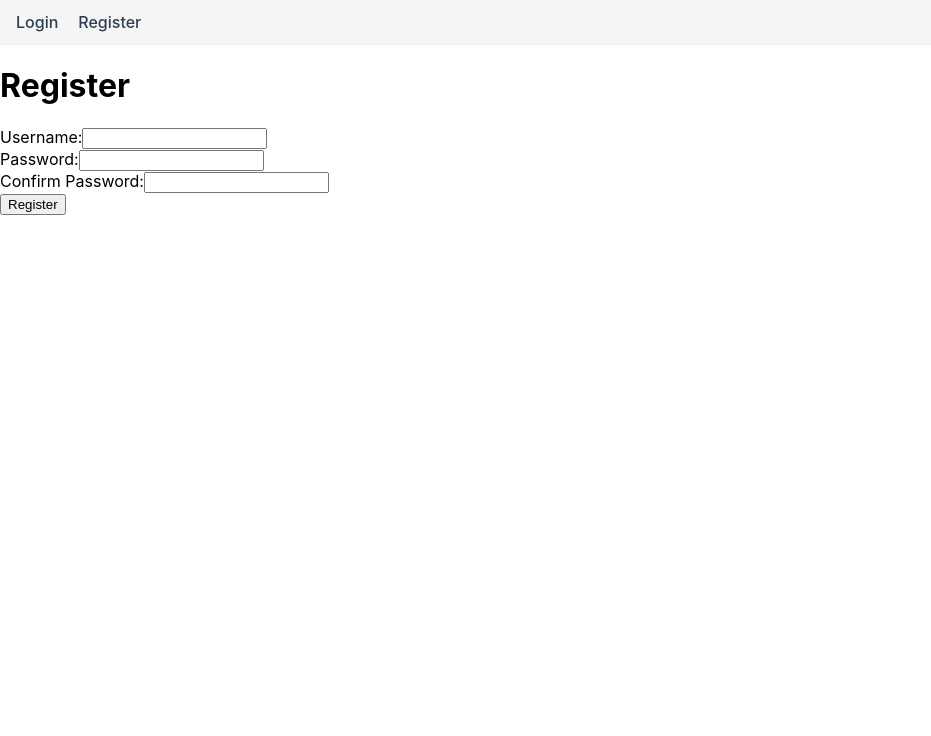
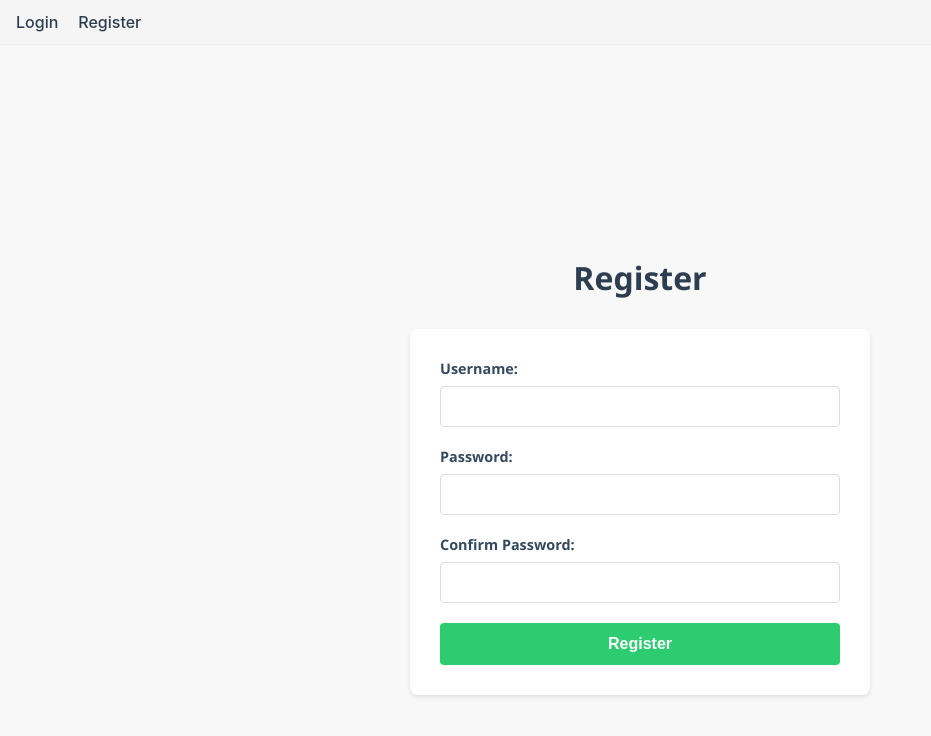
Before and after one commit to Daniel-231/maseixame, a React (Create React App) app in the folder client/: page /register in a window 1280 px wide. Shown: the top 736 px of the page, without its empty margins (0-931 px from the left). Built offline with nearby package versions, Linux system fonts and the light colour scheme; no server answers.

Commit message:
More UI!

```diff
--- a/client/src/screens/LoginScreen.tsx
+++ b/client/src/screens/LoginScreen.tsx
@@ -2,6 +2,7 @@ import React, {useContext, useState} from "react";
 import { useNavigate } from "react-router-dom";
 import axios, { AxiosError } from "axios";
 import { ErrorContext } from '../controllers/CustomErrorHandler';
+import '../styles/loginpage.css'; // Import the CSS file
 
 const LoginScreen: React.FC = () => {
     const [username, setUsername] = useState<string>("");
@@ -13,7 +14,7 @@ const LoginScreen: React.FC = () => {
     const errorContext = useContext(ErrorContext);
 
     if (!errorContext) {
-        throw new Error("HomeScreen must be used within a CustomErrorHandler");
+        throw new Error("LoginScreen must be used within a CustomErrorHandler");
     }
 
     const { setError } = errorContext;
@@ -40,24 +41,30 @@ const LoginScreen: React.FC = () => {
     };
 
     return (
-        <div>
-            <h2>Login</h2>
-            <form onSubmit={handleSubmit}>
+        <div className="login-screen">
+            <h2 className="login-title">Login</h2>
+            <form className="login-form" onSubmit={handleSubmit}>
+                <div className="form-group">
                     <input
+                        className="form-input"
                         type="text"
                         value={username}
                         onChange={(e) => setUsername(e.target.value)}
                         placeholder="Username"
                         required
                     />
+                </div>
+                <div className="form-group">
                     <input
+                        className="form-input"
                         type="password"
                         value={password}
                         onChange={(e) => setPassword(e.target.value)}
                         placeholder="Password"
                         required
                     />
-                <button type="submit">Login</button>
+                </div>
+                <button className="login-button" type="submit">Login</button>
             </form>
         </div>
     );
--- a/client/src/screens/RegisterScreen.tsx
+++ b/client/src/screens/RegisterScreen.tsx
@@ -4,12 +4,12 @@ import axios, {AxiosResponse} from "axios";
 
 import { useNavigate } from "react-router-dom";
 import {ErrorContext} from "../controllers/CustomErrorHandler";
+import '../styles/registerpage.css'; // Import the CSS file
 
 const RegisterScreen: React.FC = () => {
     const [username, setUsername] = useState("");
     const [password, setPassword] = useState("");
     const [confirmPassword, setConfirmPassword] = useState("");
-    //const [error, setError] = useState("");
 
     const navigate = useNavigate();
 
@@ -17,7 +17,7 @@ const RegisterScreen: React.FC = () => {
     const errorContext = useContext(ErrorContext);
 
     if (!errorContext) {
-        throw new Error("HomeScreen must be used within a CustomErrorHandler");
+        throw new Error("RegisterScreen must be used within a CustomErrorHandler");
     }
 
     const { setError } = errorContext;
@@ -46,12 +46,13 @@ const RegisterScreen: React.FC = () => {
     };
 
     return (
-        <div>
-            <h1>Register</h1>
-            <form onSubmit={handleSubmit}>
-                <div>
-                    <label htmlFor="username">Username:</label>
+        <div className="register-screen">
+            <h1 className="register-title">Register</h1>
+            <form className="register-form" onSubmit={handleSubmit}>
+                <div className="form-group">
+                    <label className="form-label" htmlFor="username">Username:</label>
                     <input
+                        className="form-input"
                         type="text"
                         id="username"
                         name="username"
@@ -60,9 +61,10 @@ const RegisterScreen: React.FC = () => {
 
                     />
                 </div>
-                <div>
-                    <label htmlFor="password">Password:</label>
+                <div className="form-group">
+                    <label className="form-label" htmlFor="password">Password:</label>
                     <input
+                        className="form-input"
                         type="password"
                         id="password"
                         name="password"
@@ -70,9 +72,10 @@ const RegisterScreen: React.FC = () => {
                         onChange={(e: React.ChangeEvent<HTMLInputElement>) => setPassword(e.target.value)}
                     />
                 </div>
-                <div>
-                    <label htmlFor="confirmPassword">Confirm Password:</label>
+                <div className="form-group">
+                    <label className="form-label" htmlFor="confirmPassword">Confirm Password:</label>
                     <input
+                        className="form-input"
                         type="password"
                         id="confirmPassword"
                         name="confirmPassword"
@@ -80,9 +83,8 @@ const RegisterScreen: React.FC = () => {
                         onChange={(e: React.ChangeEvent<HTMLInputElement>) => setConfirmPassword(e.target.value)}
                     />
                 </div>
-                <button type="submit">Register</button>
+                <button className="register-button" type="submit">Register</button>
             </form>
-
         </div>
     )
 }
--- /dev/null
+++ b/client/src/styles/loginpage.css
@@ -0,0 +1,73 @@
+/* Login Screen Container */
+.login-screen {
+    background-color: #f8f8f8;
+    display: flex;
+    flex-direction: column;
+    align-items: center;
+    justify-content: center;
+    min-height: 100vh;
+    font-family: 'Segoe UI', Tahoma, Geneva, Verdana, sans-serif;
+    padding: 20px;
+}
+
+/* Login Title */
+.login-title {
+    color: #2c3e50;
+    margin-bottom: 30px;
+    font-size: 2rem;
+    text-align: center;
+}
+
+/* Login Form */
+.login-form {
+    background-color: white;
+    padding: 30px;
+    border-radius: 8px;
+    box-shadow: 0 2px 4px rgba(0, 0, 0, 0.1);
+    width: 100%;
+    max-width: 350px;
+}
+
+/* Form Group */
+.form-group {
+    margin-bottom: 20px;
+}
+
+/* Form Input */
+.form-input {
+    width: 100%;
+    padding: 10px 15px;
+    border: 1px solid #ddd;
+    border-radius: 4px;
+    font-family: inherit;
+    font-size: 0.9rem;
+    box-sizing: border-box;
+}
+
+.form-input:focus {
+    outline: none;
+    border-color: #3498db;
+    box-shadow: 0 0 5px rgba(52, 152, 219, 0.5);
+}
+
+/* Login Button */
+.login-button {
+    background-color: #3498db;
+    color: white;
+    border: none;
+    padding: 12px 20px;
+    border-radius: 4px;
+    cursor: pointer;
+    font-size: 1rem;
+    font-weight: bold;
+    transition: background-color 0.2s;
+    width: 100%;
+}
+
+.login-button:hover {
+    background-color: #2980b9;
+}
+
+.login-button:active {
+    background-color: #1c3950;
+}
--- /dev/null
+++ b/client/src/styles/registerpage.css
@@ -0,0 +1,82 @@
+/* Register Screen Container */
+.register-screen {
+    background-color: #f8f8f8;
+    display: flex;
+    flex-direction: column;
+    align-items: center;
+    justify-content: center;
+    min-height: 100vh;
+    font-family: 'Segoe UI', Tahoma, Geneva, Verdana, sans-serif;
+    padding: 20px;
+}
+
+/* Register Title */
+.register-title {
+    color: #2c3e50;
+    margin-bottom: 30px;
+    font-size: 2rem;
+    text-align: center;
+}
+
+/* Register Form */
+.register-form {
+    background-color: white;
+    padding: 30px;
+    border-radius: 8px;
+    box-shadow: 0 2px 4px rgba(0, 0, 0, 0.1);
+    width: 100%;
+    max-width: 400px;
+}
+
+/* Form Group */
+.form-group {
+    margin-bottom: 20px;
+}
+
+/* Form Label */
+.form-label {
+    display: block;
+    margin-bottom: 8px;
+    color: #34495e;
+    font-size: 0.9rem;
+    font-weight: bold;
+}
+
+/* Form Input */
+.form-input {
+    width: 100%;
+    padding: 10px 15px;
+    border: 1px solid #ddd;
+    border-radius: 4px;
+    font-family: inherit;
+    font-size: 0.9rem;
+    box-sizing: border-box;
+}
+
+.form-input:focus {
+    outline: none;
+    border-color: #3498db;
+    box-shadow: 0 0 5px rgba(52, 152, 219, 0.5);
+}
+
+/* Register Button */
+.register-button {
+    background-color: #2ecc71;
+    color: white;
+    border: none;
+    padding: 12px 20px;
+    border-radius: 4px;
+    cursor: pointer;
+    font-size: 1rem;
+    font-weight: bold;
+    transition: background-color 0.2s;
+    width: 100%;
+}
+
+.register-button:hover {
+    background-color: #27ae60;
+}
+
+.register-button:active {
+    background-color: #219653;
+}
```
Lines whose indentation alone changed are shown as unchanged.
